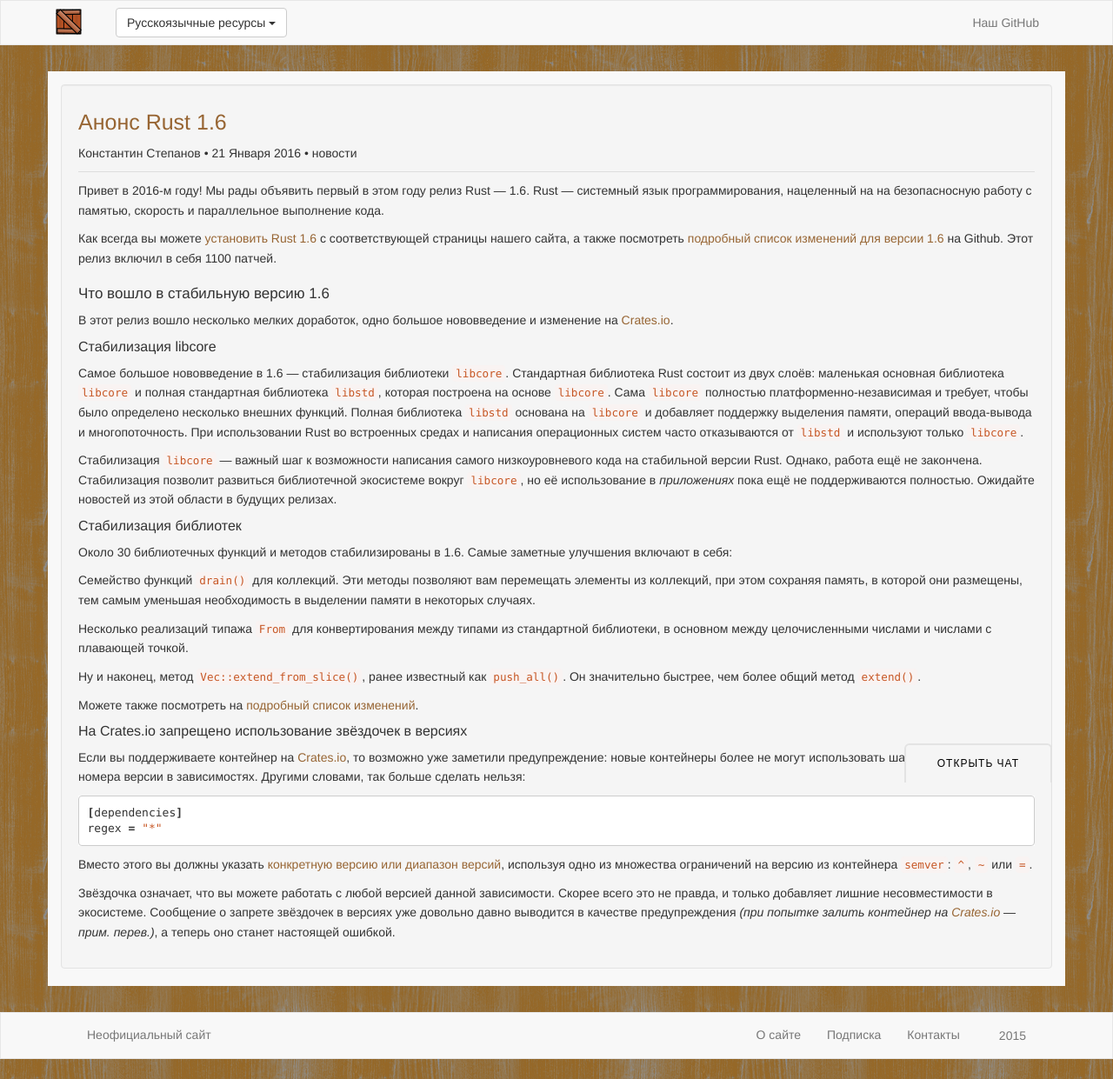
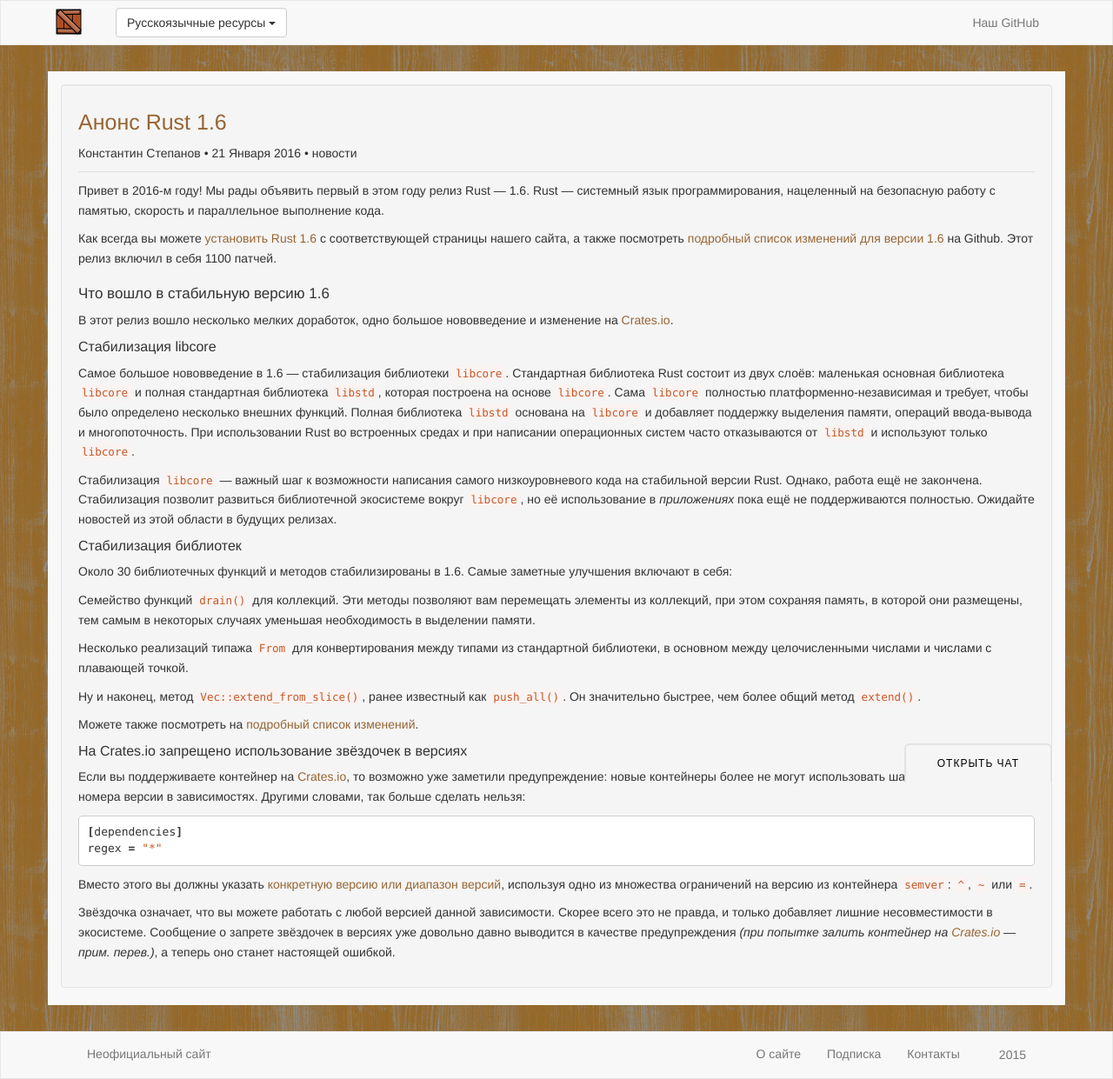
Before and after one commit to rust-lang-ru/rustycrate.ru, a Jekyll site: the page built from _posts/2016-01-21-Rust-1.6.md, in a window 1280 px wide. Shown: the whole page at 87% size. Built offline with Jekyll 4.4.1, drawn with Linux system fonts in a browser that asks for light colours; nearby versions of some CDN libraries; Markdown is read by kramdown in place of the engine named in the settings; comment, search, counter and statistics services are not loaded.

Commit message:
Update 2016-01-21-Rust-1.6.md
Немного более по-русски :)

```diff
--- a/_posts/2016-01-21-Rust-1.6.md
+++ b/_posts/2016-01-21-Rust-1.6.md
@@ -6,7 +6,7 @@
 ---
 
 Привет в 2016-м году! Мы рады объявить первый в этом году релиз Rust — 1.6.
-Rust — системный язык программирования, нацеленный на на безопасносную
+Rust — системный язык программирования, нацеленный на безопасную
 работу с памятью, скорость и параллельное выполнение кода.
 
 Как всегда вы можете [установить Rust 1.6][1] с соответствующей страницы
@@ -27,7 +27,7 @@
 и требует, чтобы было определено несколько внешних функций.
 Полная библиотека `libstd` основана на `libcore` и добавляет
 поддержку выделения памяти, операций ввода-вывода и многопоточность.
-При использовании Rust во встроенных средах и написания операционных
+При использовании Rust во встроенных средах и при написании операционных
 систем часто отказываются от `libstd` и используют только `libcore`.
 
 Стабилизация `libcore` — важный шаг к возможности написания самого
@@ -43,8 +43,7 @@
 
 Семейство функций `drain()` для коллекций. Эти методы позволяют вам
 перемещать элементы из коллекций, при этом сохраняя память, в которой
-они размещены, тем самым уменьшая необходимость в выделении памяти
-в некоторых случаях.
+они размещены, тем самым в некоторых случаях уменьшая необходимость в выделении памяти.
 
 Несколько реализаций типажа `From` для конвертирования между типами
 из стандартной библиотеки, в основном между целочисленными числами
```
